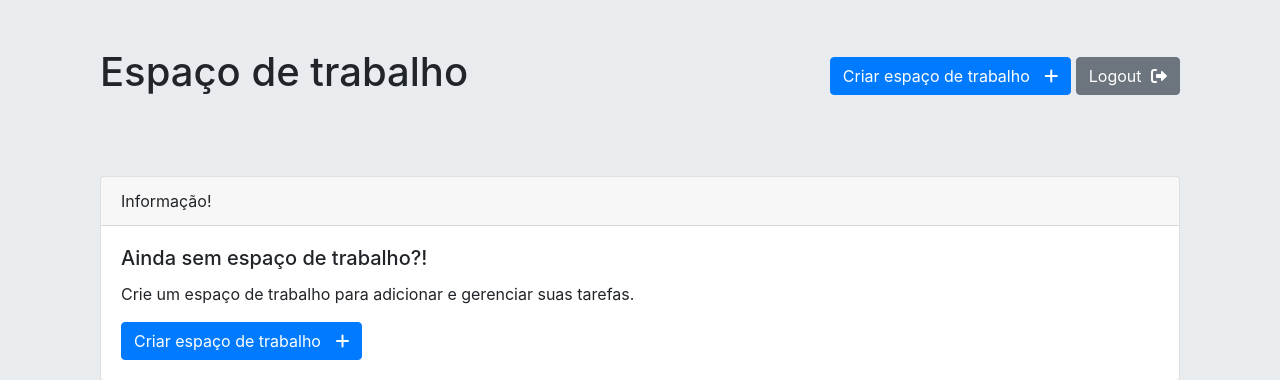
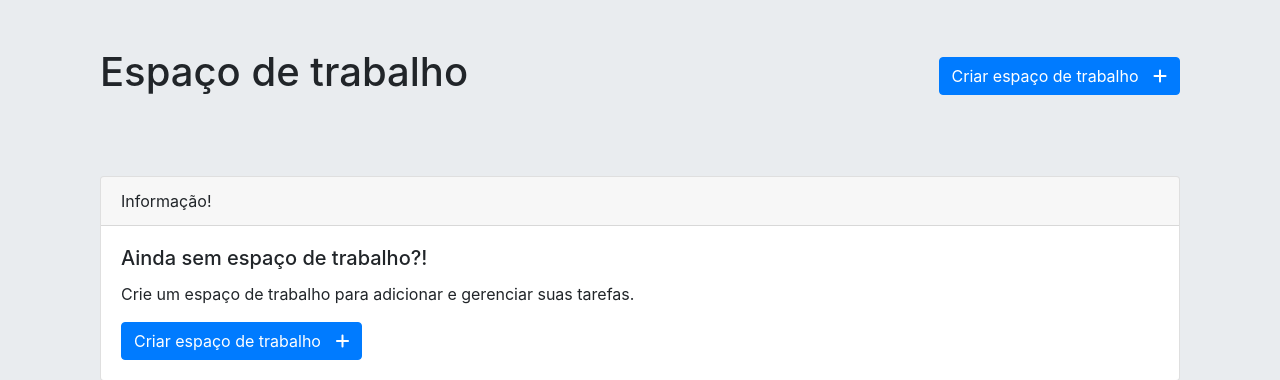
Before and after one commit to lucas-ioliveira/to_do_list_django, a Django app: page /tarefas/espaco-trabalho/ in a window 1280 px wide. Shown: the part 56-436 px from the top of the page. Run offline with Django 4.2, Linux system fonts and the light colour scheme; the visitor is signed in with stand-in values (Sample User, id 1); data that the repository does not hold is empty; some libraries are stand-ins or nearby versions.

Commit message:
feat: Remove botão de logout.

```diff
--- a/core/templates/work_space.html
+++ b/core/templates/work_space.html
@@ -4,23 +4,13 @@
 {% block content %}
 
     <div class="container mt-5">
-
         <div class="row d-flex align-items-center">
             <div class="col">
                 <h1 class="mr-auto">Espaço de trabalho</h1>
             </div>
             <div class="col-auto">
 
-                <form method="POST" action="{% url 'logout' %}">
-                    {% csrf_token %}
-
-                    {% include "partials/button/_button_add_espaco_trabalho.html" %}
-
-                    <button type="submit" class="btn btn-secondary">
-                        Logout
-                        <i class="fa-solid fa-right-from-bracket" style="margin-left: 5px;"></i>
-                    </button>
-                </form>
+                {% include "partials/button/_button_add_espaco_trabalho.html" %}
 
             </div>
         </div>
```
